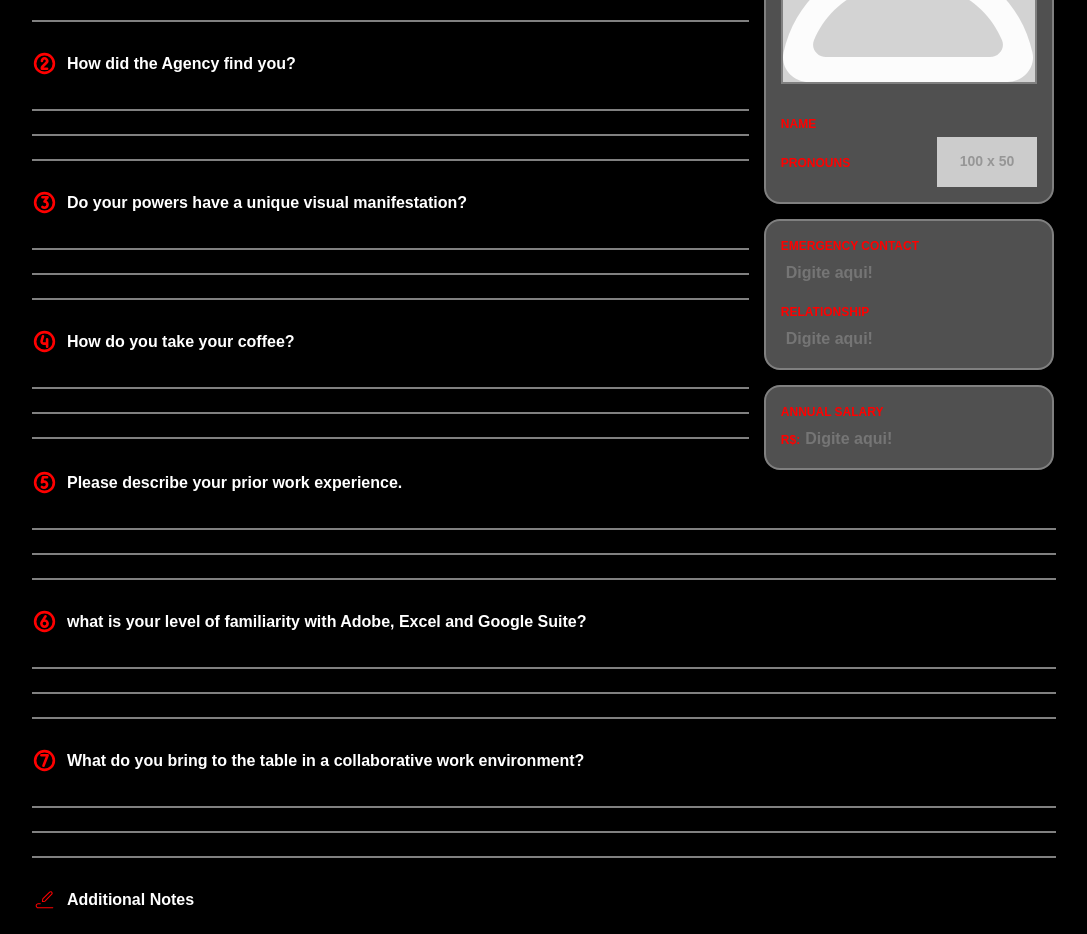
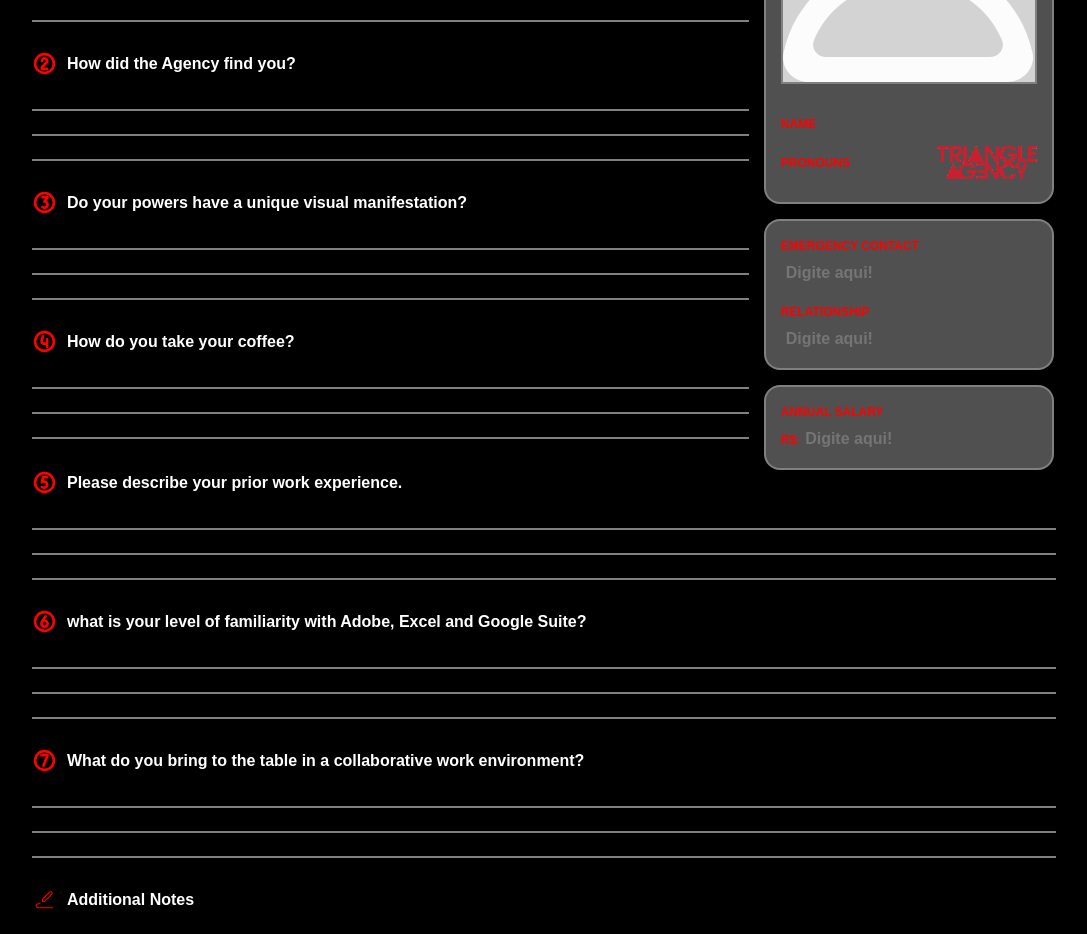
Before and after one commit to oOHimuraOo/Agencia_Triangulo, a Vue app: page / in a window 1280 px wide. Shown: the part 6360-7294 px from the top of the page, without its empty margins (96-1183 px from the left). Built offline with nearby package versions, Linux system fonts and the light colour scheme.

Commit message:
correção e logo cracha

```diff
--- a/index.html
+++ b/index.html
@@ -4,7 +4,7 @@
     <meta charset="UTF-8" />
     <link rel="icon" href="./src/assets/TrianguloVermelho50.png" />
     <meta name="viewport" content="width=device-width, initial-scale=1.0" />
-    <title>Agencia Triangulo</title>
+    <title>Agência Triângulo</title>
   </head>
   <body>
     <div id="app"></div>
--- a/src/components/employee/CrachaEmployee.vue
+++ b/src/components/employee/CrachaEmployee.vue
@@ -4,6 +4,7 @@ import barcode from '../../assets/bar-code-svgrepo-com.svg'
 import horizontal from '../../assets/horizontal-rule-svgrepo-com.svg'
 import camera from '../../assets/camera-svgrepo-com.svg'
 import prof from '../../assets/profile-round-1342-svgrepo-com.svg'
+import logo from '../../assets/triangleLogo.png'
 
 interface Props {
   nome: string
@@ -97,6 +98,10 @@ const nome = computed(() => {
 const pronome = computed(() => {
   return props.pronome
 })
+
+const triangleLogoIMG = computed(() => {
+  return logo
+})
 </script>
 
 <template>
@@ -130,7 +135,7 @@ const pronome = computed(() => {
           <span>Pronouns</span>
           <p>{{ pronome }}</p>
         </div>
-        <img src="https://placehold.co/100x50" alt="" />
+        <img :src="triangleLogoIMG" alt="" />
       </div>
     </div>
   </div>
```
Also changed, not shown: src/assets/triangleLogo.png (added).
